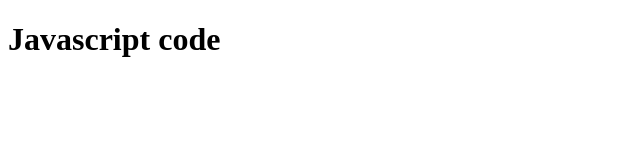
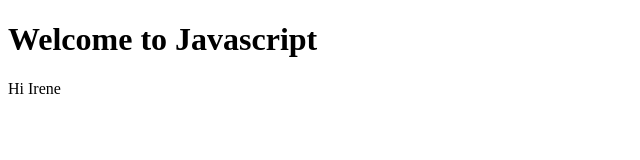
Before and after one commit to Kapaleria/CQ9-Javascript, a plain HTML site: page index.html in a window 1280 px wide. Shown: the whole page, without its empty margins (0-640 px from the left). Drawn offline with Linux system fonts and the light colour scheme.

Commit message:
updating inner html
script tag to update inner html

```diff
--- a/index.html
+++ b/index.html
@@ -6,6 +6,15 @@
     <title>Javascript</title>
 </head>
 <body>
-    <h1>Javascript code</h1>
+    <h1>Welcome to Javascript</h1>
+    <!-- p#content -->
+    <!-- CTRL + / -->
+
+    <p id="content">Hello</p>
+
+
+    <script>
+        document.getElementById('content').innerHTML="Hi Irene";
+    </script>
 </body>
 </html>
```
